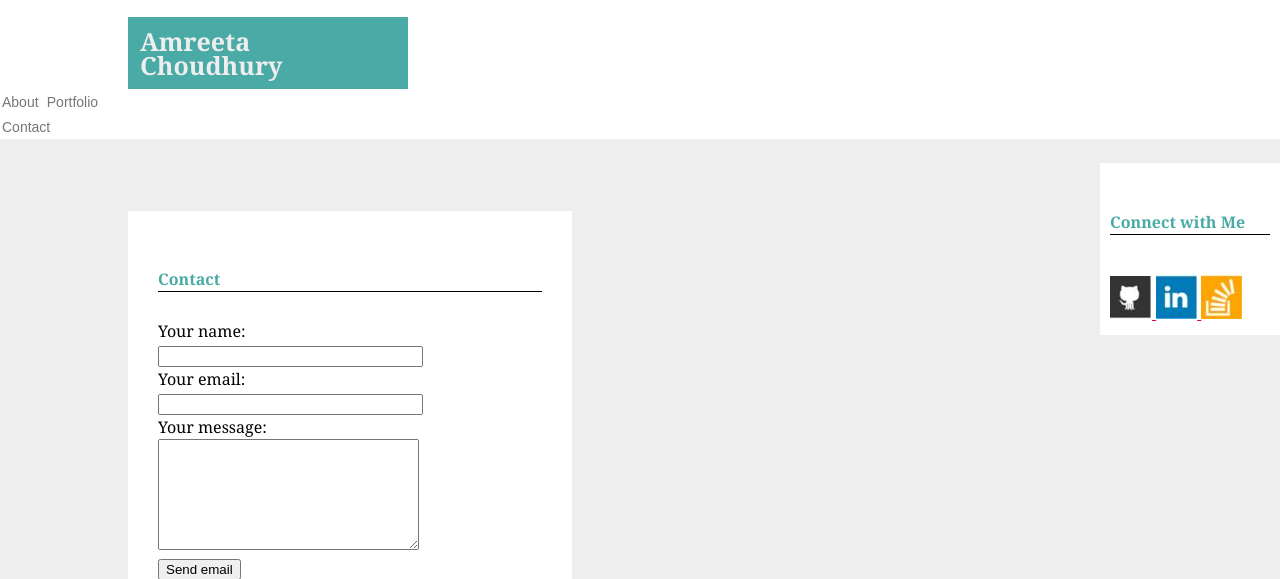
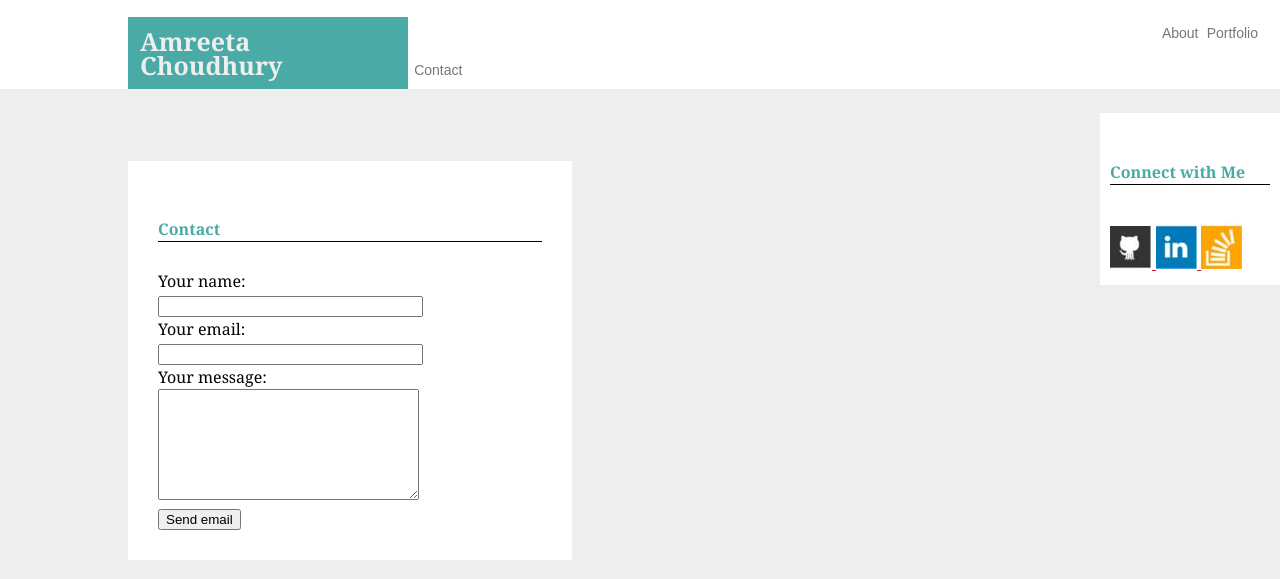
Before and after one commit to amreetac/Basic-Portfolio, a PHP site: page /contact.html in a window 1280 px wide. Shown: the top 579 px of the page. Run offline with PHP 8.4, Linux system fonts and the light colour scheme.

Commit message:
Saved changes

```diff
--- a/assets/css/style.css
+++ b/assets/css/style.css
@@ -115,7 +115,10 @@ width: 30%;
     {
 /*    border-bottom: 2px solid #cccccc;
 */
-    margin-right: 10%;
+    float: right;
+    margin-top: 20px;
+    margin-right: 20px;
+    display: inline-block;
     }
 
 
--- a/index.html
+++ b/index.html
@@ -11,7 +11,7 @@
         <div class="nav">
             <h1>Amreeta Choudhury</h1>
             <div class="mainlinks">
-               <a href="index.html" class="links">About</a>
+                <a href="index.html" class="links">About</a>
                 <a href="portfolio.html" class="links">Portfolio</a>
                 <a href="contact.html" class="links">Contact</a>
             </div>
```
